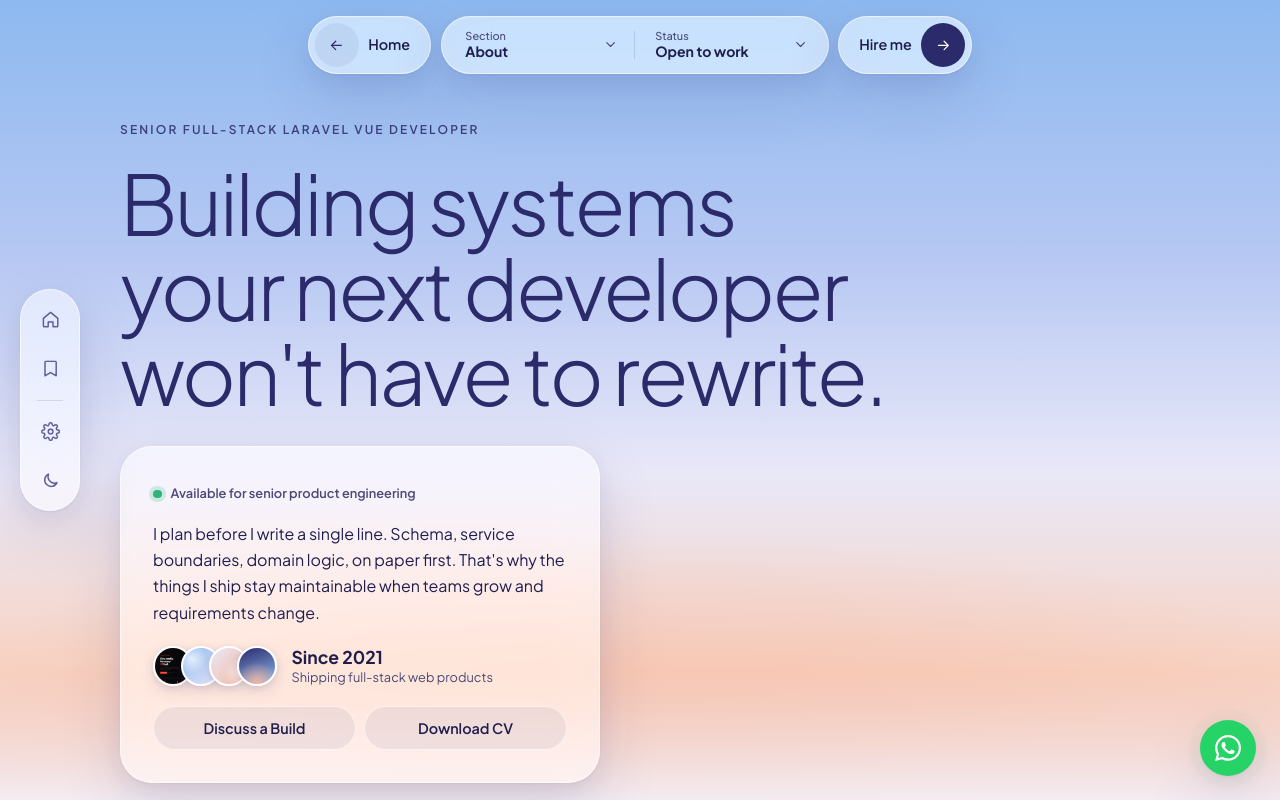
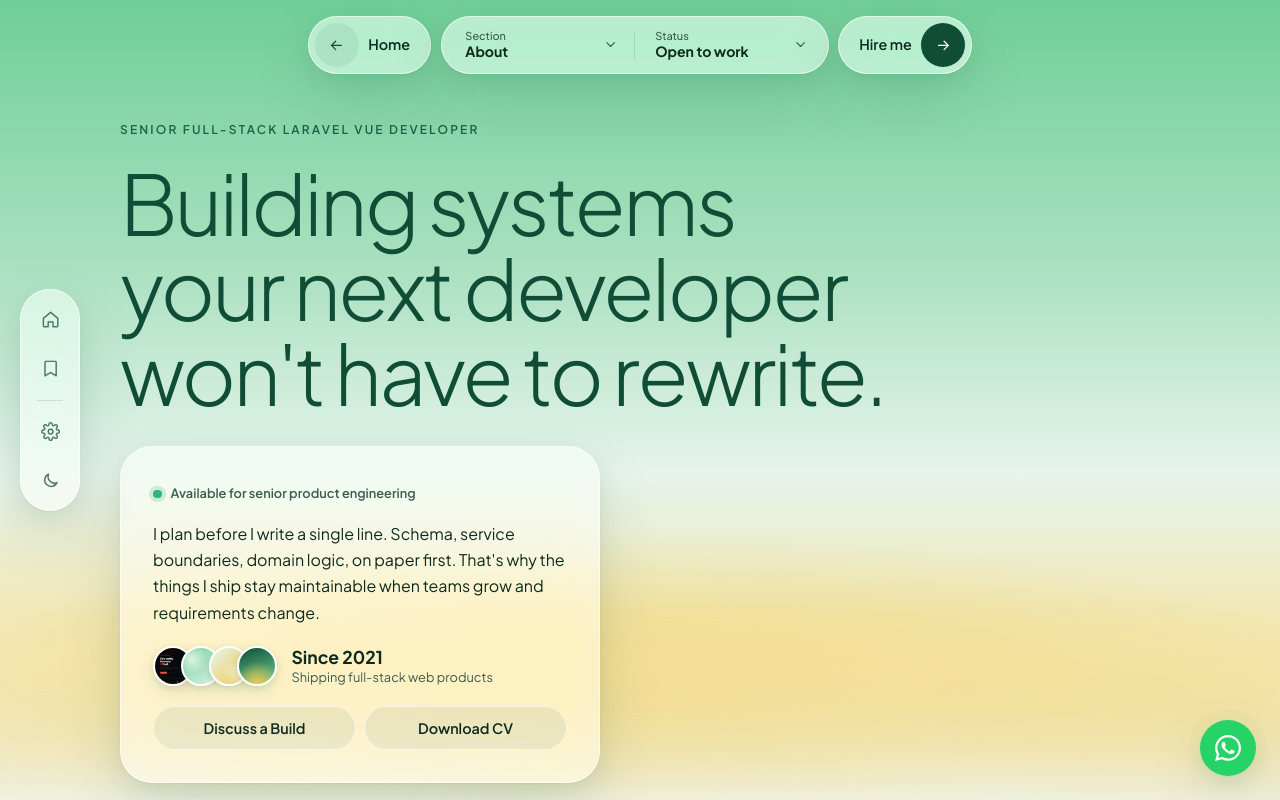
Before and after one commit to RayyanPanja-123/portfolio, a plain HTML site: page index.html in a window 1280 px wide. Shown: the top 800 px of the page. Drawn offline with Linux system fonts and the light colour scheme.

Commit message:
Rayquaza color scheme, seamless hero fade, SVG coin favicon
Co-Authored-By: Claude Opus 5.5 <noreply@anthropic.com>

```diff
--- a/index.html
+++ b/index.html
@@ -19,6 +19,7 @@
     <meta name="twitter:card" content="summary_large_image">
 
     <link rel="apple-touch-icon" sizes="180x180" href="assets/favicon/apple-touch-icon.png">
+    <link rel="icon" type="image/svg+xml" href="assets/favicon/favicon.svg">
     <link rel="icon" type="image/png" sizes="32x32" href="assets/favicon/favicon-32x32.png">
     <link rel="icon" type="image/png" sizes="16x16" href="assets/favicon/favicon-16x16.png">
     <link rel="manifest" href="assets/favicon/site.webmanifest">
--- a/styles.css
+++ b/styles.css
@@ -3,22 +3,22 @@
    ========================================================= */
 :root {
     /* Brand palette */
-    --blue: #8DB9F0;        /* sky at the top of the hero gradient */
-    --lavender: #E9E8F8;    /* mid-sky haze, light page background tint */
-    --peach: #F5B69E;       /* horizon glow at the bottom of the hero */
-    --indigo: #2B2A6B;      /* buttons, accents, headings */
+    --blue: #6FCF97;        /* jade sky at the top of the hero gradient (Rayquaza scales) */
+    --lavender: #E6F4EC;    /* mint haze, light page background tint */
+    --peach: #F2C94C;       /* gold ring markings: horizon glow */
+    --indigo: #0F4D36;      /* deep emerald: buttons, accents, headings */
 
     /* Page */
-    --bg: #F3F2FB;                  /* page background below the hero */
-    --text: #1F1E4D;                /* body text (on glass and page) */
-    --text-muted: #4A4978;          /* secondary text, ≥ 4.5:1 on glass */
-    --icon-muted: #5B5A96;          /* inactive dock / nav icons */
-    --divider: rgba(43, 42, 107, 0.14);
+    --bg: #EFF6F1;                  /* page background below the hero */
+    --text: #0E2A1F;                /* body text (on glass and page) */
+    --text-muted: #3D5C4E;          /* secondary text, ≥ 4.5:1 on glass */
+    --icon-muted: #4F7464;          /* inactive dock / nav icons */
+    --divider: rgba(15, 77, 54, 0.14);
 
     /* Accent (primary buttons, active chips) */
     --accent: var(--indigo);        /* primary button fill */
     --accent-text: #FFFFFF;         /* text on primary button */
-    --accent-hover: #3A3990;
+    --accent-hover: #16654A;
 
     /* Active dock item: filled white circle with indigo icon */
     --dock-active-bg: #FFFFFF;
@@ -29,19 +29,19 @@
     --glass-bg-strong: rgba(255, 255, 255, 0.82); /* dropdowns sit over busy content, so more opaque */
     --glass-border: rgba(255, 255, 255, 0.6);
     --glass-blur: 20px;                           /* backdrop blur strength */
-    --chip-bg: rgba(43, 42, 107, 0.07);           /* tags / ghost buttons / hovers */
+    --chip-bg: rgba(15, 77, 54, 0.07);           /* tags / ghost buttons / hovers */
     --field-bg: rgba(255, 255, 255, 0.7);         /* inputs */
 
     /* Hero sky: top → horizon */
     --sky: linear-gradient(180deg,
             var(--blue) 0%,
-            #B7C8F3 32%,
+            #A8E0BF 32%,
             var(--lavender) 58%,
-            #F8D4C4 82%,
+            #F6E3A1 82%,
             var(--peach) 100%);
-    --horizon-glow: rgba(245, 182, 158, 0.85);  /* the warm sun-glow at the bottom */
+    --horizon-glow: rgba(242, 201, 76, 0.85);  /* the warm sun-glow at the bottom */
     --hero-ink: var(--indigo);                  /* headline colour over the sky */
-    --heading-accent: linear-gradient(90deg, #4B49B0, #B85A3C);  /* gradient text on accent words */
+    --heading-accent: linear-gradient(90deg, #138A5A, #C0392B);  /* gradient text on accent words */
 
     /* Radius system: nested radius = outer radius − padding (concentric) */
     --radius-pill: 9999px;    /* nav pills, dock, buttons, inputs, tags, avatar chips */
@@ -52,14 +52,14 @@
 
     /* Depth */
     --shadow:
-        0 1px 2px rgba(43, 42, 107, 0.06),
-        0 8px 24px rgba(43, 42, 107, 0.08),
-        0 24px 64px rgba(43, 42, 107, 0.12);
+        0 1px 2px rgba(15, 77, 54, 0.06),
+        0 8px 24px rgba(15, 77, 54, 0.08),
+        0 24px 64px rgba(15, 77, 54, 0.12);
     --shadow-lift:
-        0 2px 4px rgba(43, 42, 107, 0.08),
-        0 14px 32px rgba(43, 42, 107, 0.12),
-        0 36px 80px rgba(43, 42, 107, 0.16);
-    --shadow-soft: 0 2px 6px rgba(43, 42, 107, 0.12), 0 6px 16px rgba(43, 42, 107, 0.10);
+        0 2px 4px rgba(15, 77, 54, 0.08),
+        0 14px 32px rgba(15, 77, 54, 0.12),
+        0 36px 80px rgba(15, 77, 54, 0.16);
+    --shadow-soft: 0 2px 6px rgba(15, 77, 54, 0.12), 0 6px 16px rgba(15, 77, 54, 0.10);
 
     /* Layout & motion */
     --dock-space: 6.5rem;      /* left gutter reserved for the dock on desktop */
@@ -75,36 +75,36 @@
     color-scheme: light;
 }
 
-/* Dark = deep indigo dusk */
+/* Dark = Rayquaza in the night sky: black-green with gold glow */
 [data-theme="dark"] {
-    --bg: #0F0E2B;
-    --text: #EEEDFB;
-    --text-muted: #BEBDDF;
-    --icon-muted: #B3B2DA;
-    --divider: rgba(233, 232, 248, 0.16);
+    --bg: #07140F;
+    --text: #E8F5EE;
+    --text-muted: #B5D3C3;
+    --icon-muted: #9FC4B1;
+    --divider: rgba(230, 244, 236, 0.16);
 
-    --accent: #4A48B8;              /* brighter indigo so buttons read on the dark sky */
+    --accent: #1E9E6A;              /* brighter emerald so buttons read on the dark sky */
     --accent-text: #FFFFFF;
-    --accent-hover: #5B59CC;
+    --accent-hover: #25B87C;
 
     --dock-active-bg: #FFFFFF;
     --dock-active-fg: var(--indigo);
 
-    --glass-bg: rgba(28, 27, 74, 0.55);
-    --glass-bg-strong: rgba(28, 27, 74, 0.9);
+    --glass-bg: rgba(12, 42, 31, 0.55);
+    --glass-bg-strong: rgba(12, 42, 31, 0.9);
     --glass-border: rgba(255, 255, 255, 0.14);
-    --chip-bg: rgba(233, 232, 248, 0.10);
-    --field-bg: rgba(15, 14, 43, 0.6);
+    --chip-bg: rgba(230, 244, 236, 0.10);
+    --field-bg: rgba(7, 20, 15, 0.6);
 
     --sky: linear-gradient(180deg,
-            #0E0D2A 0%,
-            #1C1B52 35%,
+            #050D0A 0%,
+            #0B2A1F 35%,
             var(--indigo) 60%,
-            #5B4372 84%,
-            #9A6A7A 100%);
-    --horizon-glow: rgba(245, 182, 158, 0.6);
-    --hero-ink: #F4F3FF;
-    --heading-accent: linear-gradient(90deg, #B9C9F3, var(--peach));
+            #2F6B3F 84%,
+            #7C8A2E 100%);
+    --horizon-glow: rgba(242, 201, 76, 0.5);
+    --hero-ink: #F2FBF6;
+    --heading-accent: linear-gradient(90deg, #6FCF97, var(--peach));
 
     --shadow:
         0 1px 2px rgba(0, 0, 0, 0.25),
@@ -213,9 +213,9 @@ h1, h2, h3 { line-height: 1.1; margin: 0; }
 .btn--primary {
     min-height: 3rem;
     background: var(--accent); color: var(--accent-text);
-    box-shadow: 0 6px 18px rgba(43, 42, 107, 0.25);
+    box-shadow: 0 6px 18px rgba(15, 77, 54, 0.25);
 }
-.btn--primary:hover { background: var(--accent-hover); box-shadow: 0 10px 26px rgba(43, 42, 107, 0.32); }
+.btn--primary:hover { background: var(--accent-hover); box-shadow: 0 10px 26px rgba(15, 77, 54, 0.32); }
 .btn--primary::after {
     content: "";
     width: 1rem; height: 1rem;
@@ -514,8 +514,16 @@ a.pill:hover { transform: translateY(-2px); box-shadow: var(--shadow-lift); }
     min-height: 100svh;
     display: flex;
     overflow: hidden;
+    color: var(--hero-ink);
+}
+
+/* Sky: dissolves to transparent so the page's orbs flow through (no seam) */
+.hero::after {
+    content: "";
+    position: absolute; z-index: -3; inset: 0;
     background: var(--sky);
-    color: var(--hero-ink);
+    mask-image: linear-gradient(#000 calc(100% - 25vh), transparent);
+    pointer-events: none;
 }
 
 /* Warm horizon glow */
@@ -526,19 +534,16 @@ a.pill:hover { transform: translateY(-2px); box-shadow: var(--shadow-lift); }
     width: 140vw; height: 70vh;
     transform: translateX(-50%);
     background: radial-gradient(closest-side, var(--horizon-glow), transparent);
-    pointer-events: none;
-}
-/* Soft fade into the page below */
-.hero::after {
-    content: "";
-    position: absolute; z-index: -1; inset: auto 0 0 0;
-    height: 18vh;
-    background: linear-gradient(to bottom, transparent, var(--bg));
+    /* box is centred on the hero's bottom edge (50%), so fade out before it */
+    mask-image: linear-gradient(#000 15%, transparent 50%);
     pointer-events: none;
 }
 
 /* Background image slot: fills the hero, sky gradient tints through */
-.hero__media { position: absolute; inset: 0; z-index: -2; }
+.hero__media {
+    position: absolute; inset: 0; z-index: -2;
+    mask-image: linear-gradient(#000 calc(100% - 25vh), transparent);
+}
 .hero__media img {
     width: 100%; height: 100%;
     object-fit: cover;
@@ -716,8 +721,8 @@ a.pill:hover { transform: translateY(-2px); box-shadow: var(--shadow-lift); }
     overflow: hidden;
     border: 1px solid rgba(255, 255, 255, 0.08);
     border-radius: var(--radius-card);
-    background: #15143A;
-    color: #E9E8F8;
+    background: #0B1F17;
+    color: #E6F4EC;
     box-shadow: var(--shadow);
     font: 0.88rem/1.7 ui-monospace, "SF Mono", "Cascadia Code", Consolas, monospace;
     transition: transform var(--hover), box-shadow var(--hover);
@@ -727,11 +732,11 @@ a.pill:hover { transform: translateY(-2px); box-shadow: var(--shadow-lift); }
 .terminal__bar > span:not(.terminal__title) { width: 0.7rem; height: 0.7rem; border-radius: 50%; background: var(--peach); }
 .terminal__bar > span:nth-child(2) { background: var(--lavender); }
 .terminal__bar > span:nth-child(3) { background: var(--blue); }
-.terminal__title { margin-left: 0.6rem; font-size: 0.78rem; color: #A9A8D2; }
+.terminal__title { margin-left: 0.6rem; font-size: 0.78rem; color: #9FC4B1; }
 .terminal__body { padding: 0 1.5rem 1.5rem; }
 .terminal__body p { margin: 0 0 0.6rem; }
 .terminal__body b { font-weight: 400; color: var(--blue); }
-.terminal__body .out { color: #C4C3E6; }
+.terminal__body .out { color: #B5D3C3; }
 .terminal__body i { font-style: normal; color: var(--peach); }
 .terminal__cursor { animation: blink 1.1s steps(1) infinite; }
 @keyframes blink { 50% { opacity: 0; } }
@@ -954,7 +959,7 @@ a.pill:hover { transform: translateY(-2px); box-shadow: var(--shadow-lift); }
 /* Fallback when backdrop-filter is unsupported: more opaque glass */
 @supports not ((backdrop-filter: blur(1px)) or (-webkit-backdrop-filter: blur(1px))) {
     :root { --glass-bg: rgba(255, 255, 255, 0.9); }
-    [data-theme="dark"] { --glass-bg: rgba(28, 27, 74, 0.92); }
+    [data-theme="dark"] { --glass-bg: rgba(12, 42, 31, 0.92); }
 }
 
 /* Projects temporarily removed — delete this rule to bring them back */
```
Also changed, not shown: assets/favicon/favicon.svg (added).
